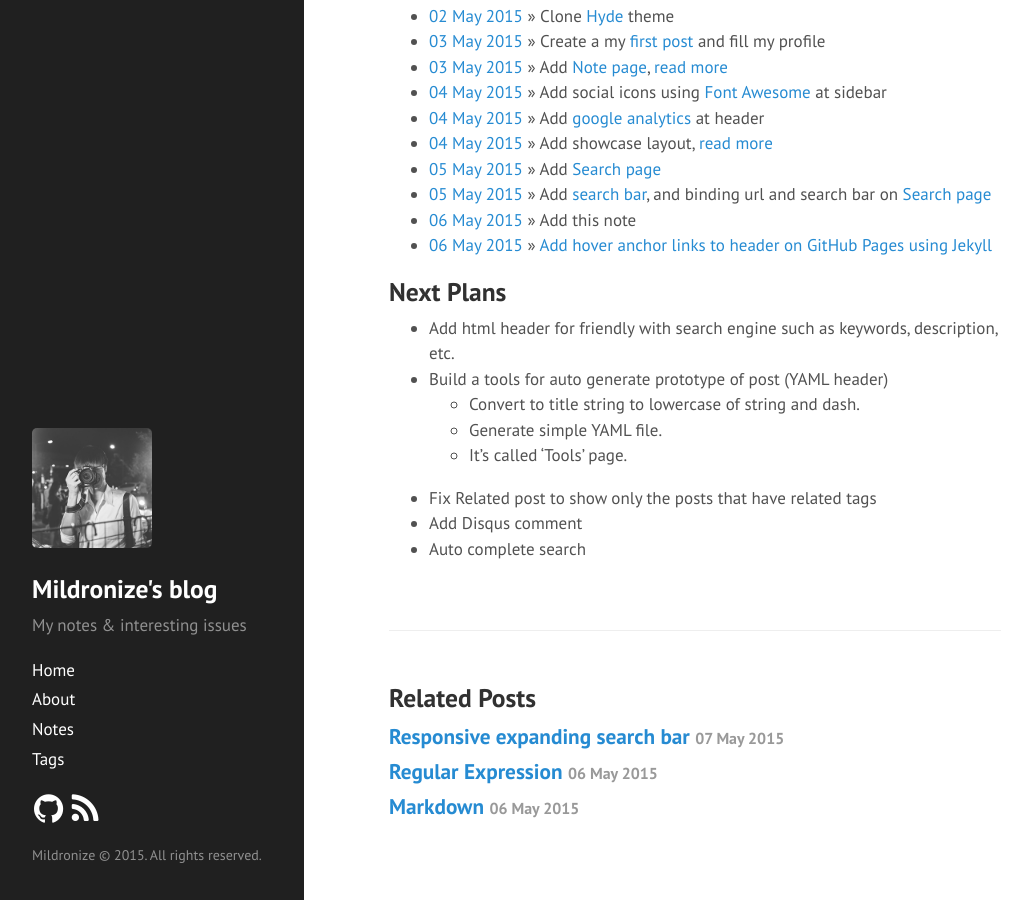
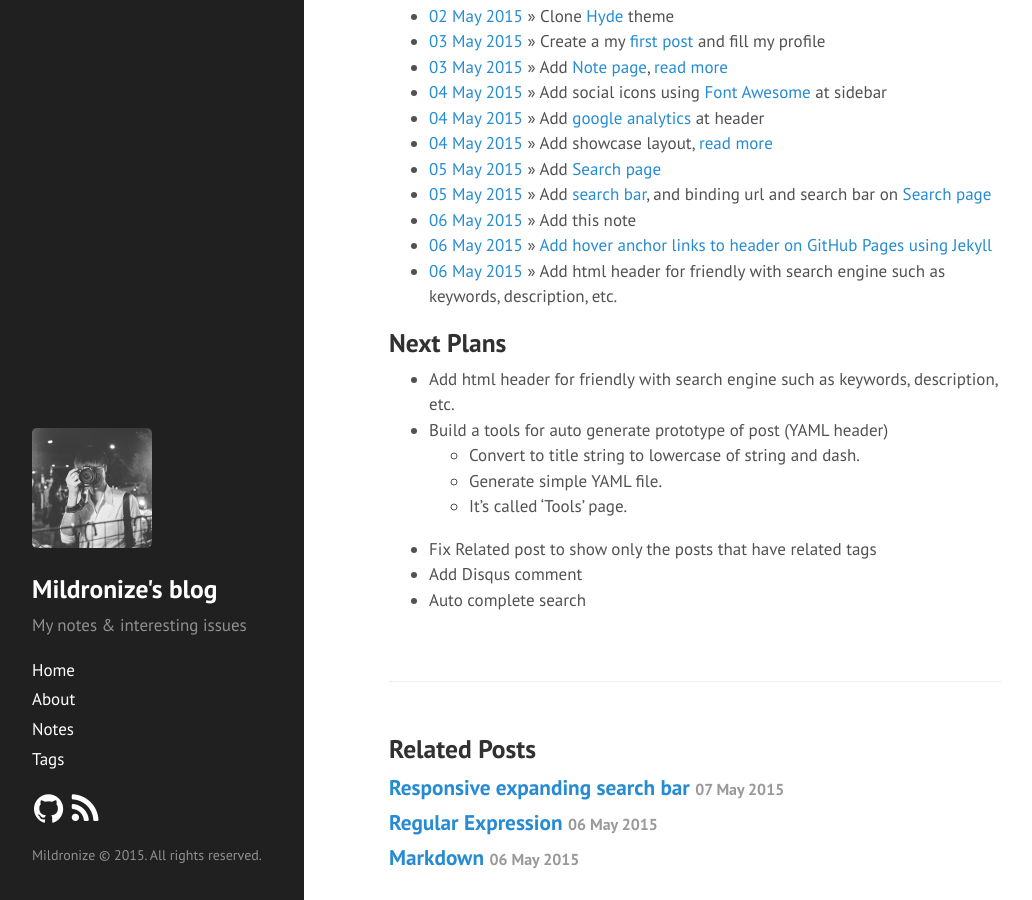
Before and after one commit to mildronize/blog-jekyll, a Jekyll site: the page built from _posts/2015-05-06-my-blog-development.md, in a window 1280 px wide and 900 px high, scrolled down 622 px. Shown: the whole window, without its empty margins (2-1034 px from the left). Built offline with Jekyll 4.4.1, drawn with Linux system fonts in a browser that asks for light colours; Markdown is read by kramdown in place of the engine named in the settings.

Commit message:
Update 2015-05-06-my-blog-development.md

```diff
--- a/_posts/2015-05-06-my-blog-development.md
+++ b/_posts/2015-05-06-my-blog-development.md
@@ -32,6 +32,7 @@ permalink: notes/my-blog-dev
 - [05 May 2015][t08] &raquo; Add [search bar](#tools), and binding url and search bar on [Search page]
 - [06 May 2015][t09] &raquo; Add this note
 - [06 May 2015][t10] &raquo; [Add hover anchor links to header on GitHub Pages using Jekyll](http://milanaryal.com/2015/adding-hover-anchor-links-to-header-on-github-pages-using-jekyll)
+- [06 May 2015][t11] &raquo; Add html header for friendly with search engine such as keywords, description, etc.
 
 [t01]: https://github.com/mildronize/mildronize.github.io/commit/a48c4b03033496c16e1eeb6377f7a2fb6fa79586
 [t02]: https://github.com/mildronize/mildronize.github.io/commit/58f941a5a9d0066c5ea939aaab98f1adef291647
```
Also changed, not shown: other parts of _posts/2015-05-06-my-blog-development.md (+1 -0 lines).
